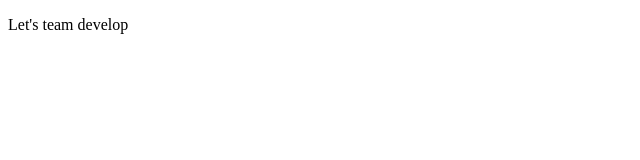
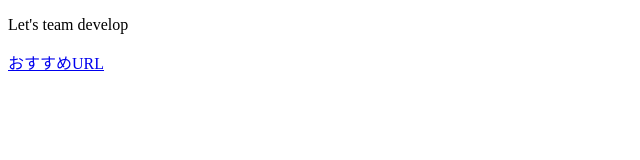
Before and after one commit to Nshikawakazuki/kadai, a plain HTML site: page index.html in a window 1280 px wide. Shown: the whole page, without its empty margins (0-640 px from the left). Drawn offline with Linux system fonts and the light colour scheme.

Commit message:
index.htmlに追記

```diff
--- a/index.html
+++ b/index.html
@@ -6,5 +6,6 @@
 </head>
 <body>
 	<p>Let's team develop</P>
+	<a href="https://calendar.google.com/calendar/u/0/r?tab=rc&pli=1">おすすめURL</a>
 </body>
 </html
```
